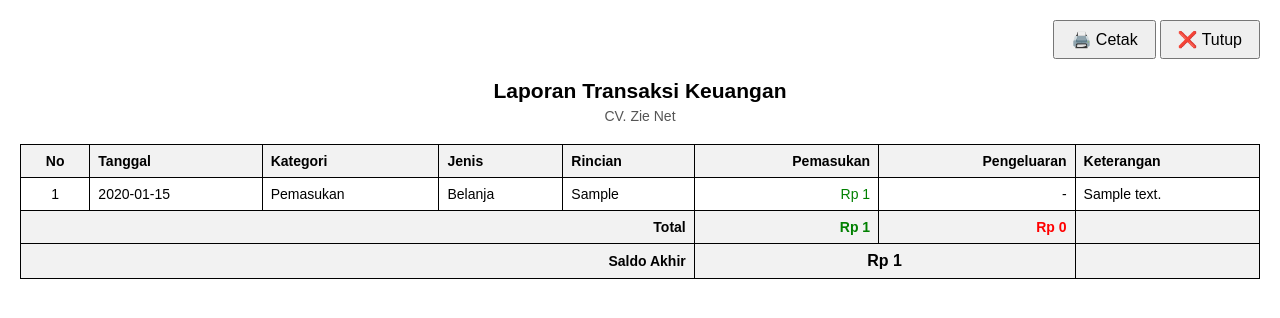
After one commit to aziiemuth/catatan-keuangan, a PHP site: page /catatan_keuangan/print_transaksi.php in a window 1280 px wide. The commit adds this page. Shown: the top 318 px of the page. Run offline with PHP 8.4, Linux system fonts and the light colour scheme; a user stored in the database is signed in; data comes from the database, SQL or seed files in the repository; tables that the repository leaves empty hold one stand-in row (values such as "Sample post").

Commit message:
feat: restrict export and rekap to admin, add print pdf functionality

```diff
--- a/export_transaksi_all.php
+++ b/export_transaksi_all.php
@@ -4,6 +4,10 @@ include "koneksi.php";
 
 if (!isset($_SESSION['user'])) {
     die("Akses ditolak: Anda harus login.");
+}
+
+if ($_SESSION['user']['role'] !== 'admin') {
+    die("Akses ditolak: Fitur ini hanya untuk Admin.");
 }
 
 header("Content-Type: text/csv");
--- a/export_transaksi_filter.php
+++ b/export_transaksi_filter.php
@@ -4,6 +4,10 @@ include "koneksi.php";
 
 if (!isset($_SESSION['user'])) {
     die("Akses ditolak: Anda harus login.");
+}
+
+if ($_SESSION['user']['role'] !== 'admin') {
+    die("Akses ditolak: Fitur ini hanya untuk Admin.");
 }
 
 $where = array();
--- /dev/null
+++ b/print_transaksi.php
@@ -0,0 +1,231 @@
+<?php
+session_start();
+include "koneksi.php";
+
+if (!isset($_SESSION['user'])) {
+    die("Akses ditolak: Anda harus login.");
+}
+if ($_SESSION['user']['role'] !== 'admin') {
+    die("Akses ditolak: Fitur ini hanya untuk Admin.");
+}
+
+// Filters (same logic as data.php)
+$tgl1 = isset($_GET['tgl1']) ? $_GET['tgl1'] : '';
+$tgl2 = isset($_GET['tgl2']) ? $_GET['tgl2'] : '';
+$kategori = isset($_GET['kategori']) ? $_GET['kategori'] : '';
+$jenis_id = isset($_GET['jenis_id']) ? $_GET['jenis_id'] : '';
+$nominal_min = isset($_GET['nominal_min']) ? $_GET['nominal_min'] : '';
+$nominal_max = isset($_GET['nominal_max']) ? $_GET['nominal_max'] : '';
+$search = isset($_GET['search']) ? trim($_GET['search']) : '';
+
+$where = array();
+
+if ($tgl1 != '' && $tgl2 != '') {
+    $where[] = "t.tanggal BETWEEN '" . mysqli_real_escape_string($koneksi, $tgl1) . "' AND '" . mysqli_real_escape_string($koneksi, $tgl2) . "'";
+}
+if ($kategori != '') {
+    $where[] = "t.kategori = '" . mysqli_real_escape_string($koneksi, $kategori) . "'";
+}
+if ($jenis_id != '') {
+    $where[] = "t.jenis_id = " . (int) $jenis_id;
+}
+if ($nominal_min !== '') {
+    $where[] = "t.nominal >= " . (int) $nominal_min;
+}
+if ($nominal_max !== '') {
+    $where[] = "t.nominal <= " . (int) $nominal_max;
+}
+if ($search !== '') {
+    $s = mysqli_real_escape_string($koneksi, $search);
+    $where[] = "(t.rincian LIKE '%$s%' OR t.keterangan LIKE '%$s%' OR j.nama LIKE '%$s%')";
+}
+
+$sql_where = "";
+if (count($where) > 0) {
+    $sql_where = "WHERE " . implode(" AND ", $where);
+}
+
+// Fetch data
+$sql = "
+    SELECT t.*, j.nama AS jenis_nama
+    FROM transaksi t
+    LEFT JOIN jenis_transaksi j ON t.jenis_id = j.id
+    $sql_where
+    ORDER BY t.tanggal DESC, t.id DESC
+";
+$q = mysqli_query($koneksi, $sql);
+?>
+<!DOCTYPE html>
+<html lang="id">
+
+<head>
+    <meta charset="UTF-8">
+    <title>Print Transaksi Keuangan</title>
+    <style>
+        body {
+            font-family: Arial, sans-serif;
+            font-size: 14px;
+            margin: 20px;
+        }
+
+        h2 {
+            text-align: center;
+            margin-bottom: 5px;
+        }
+
+        p.subtitle {
+            text-align: center;
+            margin-top: 0;
+            color: #555;
+        }
+
+        table {
+            width: 100%;
+            border-collapse: collapse;
+            margin-top: 20px;
+        }
+
+        th,
+        td {
+            border: 1px solid #000;
+            padding: 8px;
+            text-align: left;
+        }
+
+        th {
+            background-color: #f2f2f2;
+        }
+
+        .text-right {
+            text-align: right;
+        }
+
+        .text-center {
+            text-align: center;
+        }
+
+        .text-success {
+            color: green;
+        }
+
+        .text-danger {
+            color: red;
+        }
+
+        @media print {
+            body {
+                margin: 0;
+                padding: 10px;
+            }
+
+            .no-print {
+                display: none;
+            }
+        }
+    </style>
+</head>
+
+<body onload="window.print()">
+    <div class="no-print" style="margin-bottom: 20px; text-align: right;">
+        <button onclick="window.print()" style="padding: 8px 16px; font-size: 16px; cursor: pointer;">🖨️ Cetak</button>
+        <button onclick="window.close()" style="padding: 8px 16px; font-size: 16px; cursor: pointer;">❌ Tutup</button>
+    </div>
+
+    <h2>Laporan Transaksi Keuangan</h2>
+    <p class="subtitle">CV. Zie Net</p>
+
+    <?php if ($tgl1 != '' && $tgl2 != ''): ?>
+        <p style="text-align:center; font-size: 13px;">Periode:
+            <?php echo htmlspecialchars($tgl1); ?> s/d
+            <?php echo htmlspecialchars($tgl2); ?>
+        </p>
+    <?php endif; ?>
+
+    <table>
+        <thead>
+            <tr>
+                <th class="text-center">No</th>
+                <th>Tanggal</th>
+                <th>Kategori</th>
+                <th>Jenis</th>
+                <th>Rincian</th>
+                <th class="text-right">Pemasukan</th>
+                <th class="text-right">Pengeluaran</th>
+                <th>Keterangan</th>
+            </tr>
+        </thead>
+        <tbody>
+            <?php
+            $no = 1;
+            $total_masuk = 0;
+            $total_keluar = 0;
+            if ($q && mysqli_num_rows($q) > 0):
+                while ($d = mysqli_fetch_assoc($q)):
+                    $is_masuk = $d['kategori'] == 'pemasukan';
+                    if ($is_masuk) {
+                        $total_masuk += $d['nominal'];
+                    } else {
+                        $total_keluar += $d['nominal'];
+                    }
+                    ?>
+                    <tr>
+                        <td class="text-center">
+                            <?php echo $no++; ?>
+                        </td>
+                        <td style="white-space:nowrap;">
+                            <?php echo htmlspecialchars($d['tanggal']); ?>
+                        </td>
+                        <td>
+                            <?php echo ucfirst($d['kategori']); ?>
+                        </td>
+                        <td>
+                            <?php echo htmlspecialchars($d['jenis_nama']); ?>
+                        </td>
+                        <td>
+                            <?php echo htmlspecialchars($d['rincian']); ?>
+                        </td>
+                        <td class="text-right <?php echo $is_masuk ? 'text-success' : ''; ?>">
+                            <?php echo $is_masuk ? 'Rp ' . number_format($d['nominal'], 0, ',', '.') : '-'; ?>
+                        </td>
+                        <td class="text-right <?php echo !$is_masuk ? 'text-danger' : ''; ?>">
+                            <?php echo !$is_masuk ? 'Rp ' . number_format($d['nominal'], 0, ',', '.') : '-'; ?>
+                        </td>
+                        <td>
+                            <?php echo nl2br(htmlspecialchars($d['keterangan'])); ?>
+                        </td>
+                    </tr>
+                <?php
+                endwhile;
+            else:
+                ?>
+                <tr>
+                    <td colspan="8" class="text-center">Tidak ada transaksi ditemukan.</td>
+                </tr>
+            <?php endif; ?>
+        </tbody>
+        <tfoot>
+            <tr>
+                <th colspan="5" class="text-right">Total</th>
+                <th class="text-right text-success">Rp
+                    <?php echo number_format($total_masuk, 0, ',', '.'); ?>
+                </th>
+                <th class="text-right text-danger">Rp
+                    <?php echo number_format($total_keluar, 0, ',', '.'); ?>
+                </th>
+                <th></th>
+            </tr>
+            <tr>
+                <th colspan="5" class="text-right">Saldo Akhir</th>
+                <th colspan="2" class="text-center" style="font-size: 16px;">
+                    <?php
+                    $saldo = $total_masuk - $total_keluar;
+                    echo 'Rp ' . number_format($saldo, 0, ',', '.');
+                    ?>
+                </th>
+                <th></th>
+            </tr>
+        </tfoot>
+    </table>
+</body>
+
+</html>
--- a/rekap_bulanan_export.php
+++ b/rekap_bulanan_export.php
@@ -4,6 +4,10 @@ include "koneksi.php";
 
 if (!isset($_SESSION['user'])) {
     die("Akses ditolak: Anda harus login.");
+}
+
+if ($_SESSION['user']['role'] !== 'admin') {
+    die("Akses ditolak: Fitur ini hanya untuk Admin.");
 }
 
 header("Content-Type: text/csv");
```
Also changed, not shown: data.php (+11 -2 lines), header.php (+5 -7 lines), print_rekap.php (added, +222 -0 lines), rekap_bulanan.php (+12 -2 lines).
